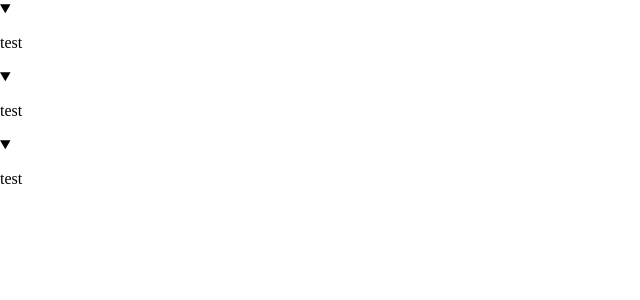
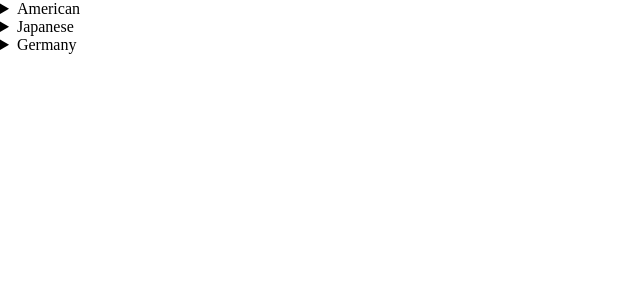
Before and after one commit to Kiore0613/week6, an Angular app in the folder homework1/: page / in a window 1280 px wide. Shown: the top 300 px of the page, without its empty margins (0-640 px from the left). Built offline with nearby package versions, Linux system fonts and the light colour scheme.

Commit message:
print data in accordion

```diff
--- a/homework1/src/app/modules/layout/accordion/accordion.component.html
+++ b/homework1/src/app/modules/layout/accordion/accordion.component.html
@@ -1,4 +1,15 @@
-<details [open]="isOpen">
-  <summary></summary>
-  <p>test</p>
-</details>
+<div class="accordin" *ngFor="let vehicle of vehicles">
+  <details [open]="isOpen">
+    <summary>{{vehicle.categoryName}}</summary>
+    <div class="body" *ngFor="let item of vehicle.vehicleCollection">
+      <span>{{item.brand}}</span>
+      <span>{{item.model}}</span>
+      <span>{{item.price}}</span>
+      <span>{{item.releaseYear}}</span>
+      <span>{{item.weight}}</span>
+      <img [src]="item.logo">
+      <img [src]="item.image">
+    </div>
+    <p></p>
+  </details>
+</div>
--- a/homework1/src/app/modules/layout/accordion/accordion.component.ts
+++ b/homework1/src/app/modules/layout/accordion/accordion.component.ts
@@ -1,4 +1,5 @@
 import { Component, OnInit, Input } from '@angular/core';
+import { VehicleCollection } from '../models/vehicle-collection';
 
 @Component({
   selector: 'app-accordion',
@@ -7,12 +8,14 @@ import { Component, OnInit, Input } from '@angular/core';
 })
 export class AccordionComponent implements OnInit {
 
-  isOpen = true;
-  //@Input() vehicleCollection: VehicleCollection[];
+  isOpen = false;
+  @Input() vehicles: VehicleCollection;
   constructor() { }
 
+  //categoryCollection = this.vehicles.categoryName;
+
   ngOnInit() {
-
+    console.log(this.vehicles);
   }
 
 }
--- a/homework1/src/app/modules/layout/layout/layout.component.html
+++ b/homework1/src/app/modules/layout/layout/layout.component.html
@@ -1,3 +1 @@
-<div class="accordion" *ngFor="let category of arrVehicleCollection">
-  <app-accordion></app-accordion>
-</div>
+<app-accordion [vehicles]="arrVehicleCollection"></app-accordion>
--- a/homework1/src/app/modules/layout/layout/layout.component.ts
+++ b/homework1/src/app/modules/layout/layout/layout.component.ts
@@ -1,7 +1,7 @@
 import { VehicleCollection } from './../models/vehicle-collection';
 import { vehicleData } from './../mock/vehicles.mock';
 import { Vehicle } from './../models/vehicle';
-import { Component, OnInit, Output, EventEmitter } from '@angular/core';
+import { Component, OnInit } from '@angular/core';
 
 @Component({
   selector: 'app-layout',
@@ -9,8 +9,6 @@ import { Component, OnInit, Output, EventEmitter } from '@angular/core';
   styleUrls: ['./layout.component.scss']
 })
 export class LayoutComponent implements OnInit {
-
-  @Output() setVehicle = new EventEmitter();
 
   arrVehicle: Array<Vehicle> = vehicleData;
   arrAmerican: VehicleCollection[] = [{
--- a/homework1/src/app/modules/layout/mock/vehicles.mock.ts
+++ b/homework1/src/app/modules/layout/mock/vehicles.mock.ts
@@ -20,7 +20,7 @@ export const vehicleData: Vehicle[] = [
   },
   {
     brand: 'Honda',
-    category: 'Japanesse',
+    category: 'Japanese',
     engineDescription: [
       'gasoline engine',
       'VTEC TURBO',
@@ -38,7 +38,7 @@ export const vehicleData: Vehicle[] = [
   },
   {
     brand: 'Mitsubishi',
-    category: 'Japanesse',
+    category: 'Japanese',
     engineDescription: [
       'The 2020 Outlander is equipped with 166 horsepower',
       'dual 2.4L MIVEC (Mitsubishi Innovative Valve-timing Electronic Control)',
```
